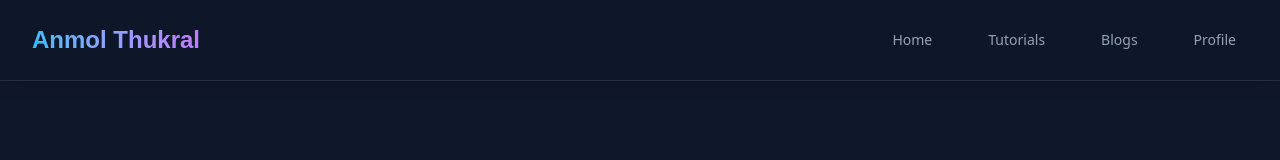
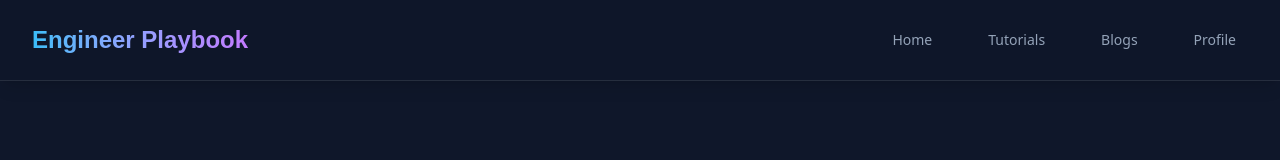
Before and after one commit to anmolthukral/megamind-nav, a React (Vite) app: page / in a window 1280 px wide. Shown: the top 160 px of the page. Built offline with nearby package versions, Linux system fonts and the light colour scheme.

Commit message:
chore: updated navbar

```diff
--- a/src/components/Navbar.tsx
+++ b/src/components/Navbar.tsx
@@ -16,8 +16,8 @@ const Navbar: React.FC = () => {
         <div className="flex justify-between items-center h-20">
           {/* Logo */}
           <div className="flex-shrink-0 flex items-center">
-            <a href="http://localhost:5173/" className="text-2xl font-bold font-heading bg-gradient-to-r from-accent to-purple-400 bg-clip-text text-transparent hover:opacity-80 transition-opacity">
-              Anmol Thukral
+            <a href="/" className="text-2xl font-bold font-heading bg-gradient-to-r from-accent to-purple-400 bg-clip-text text-transparent hover:opacity-80 transition-opacity">
+              Engineer Playbook
             </a>
           </div>
 
```
